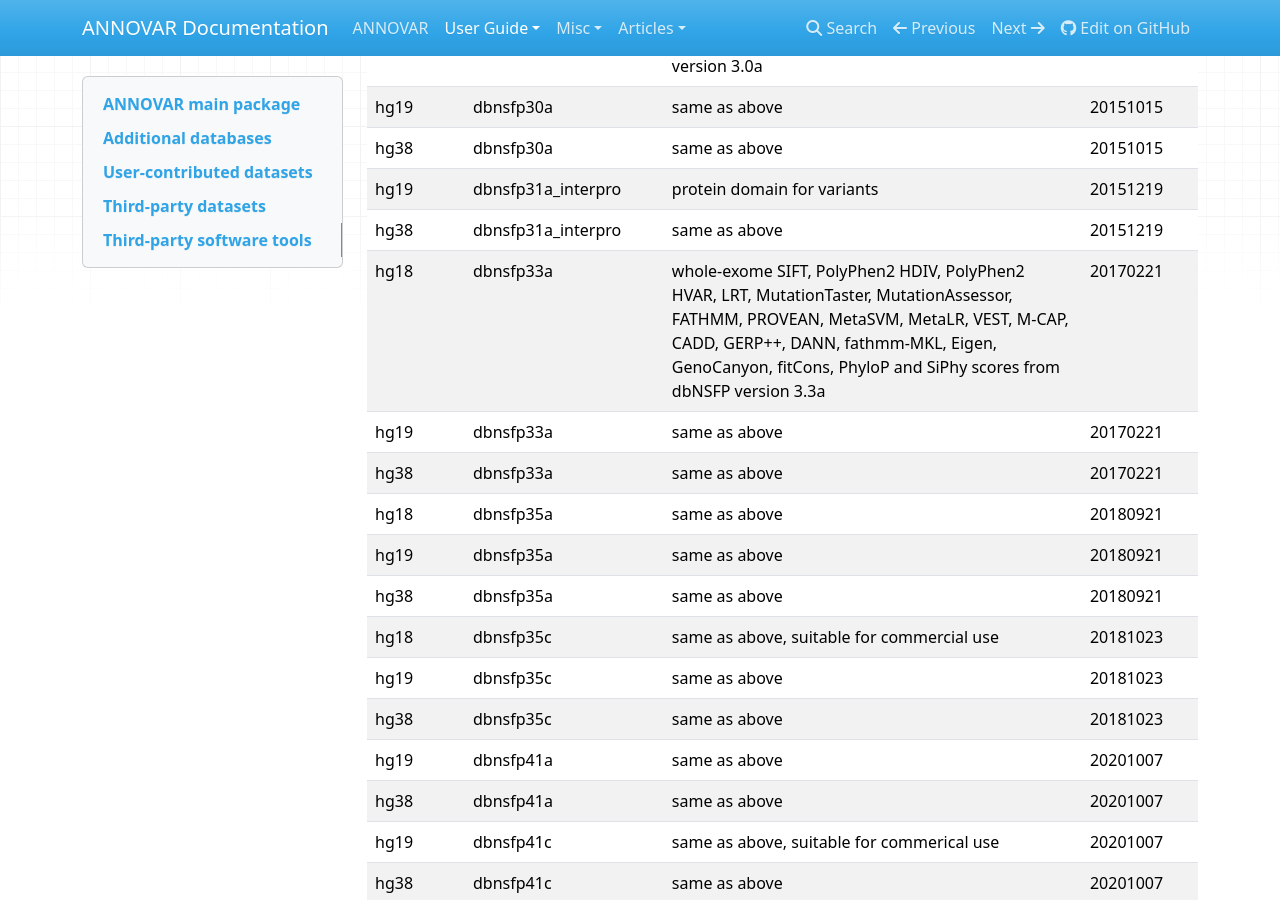
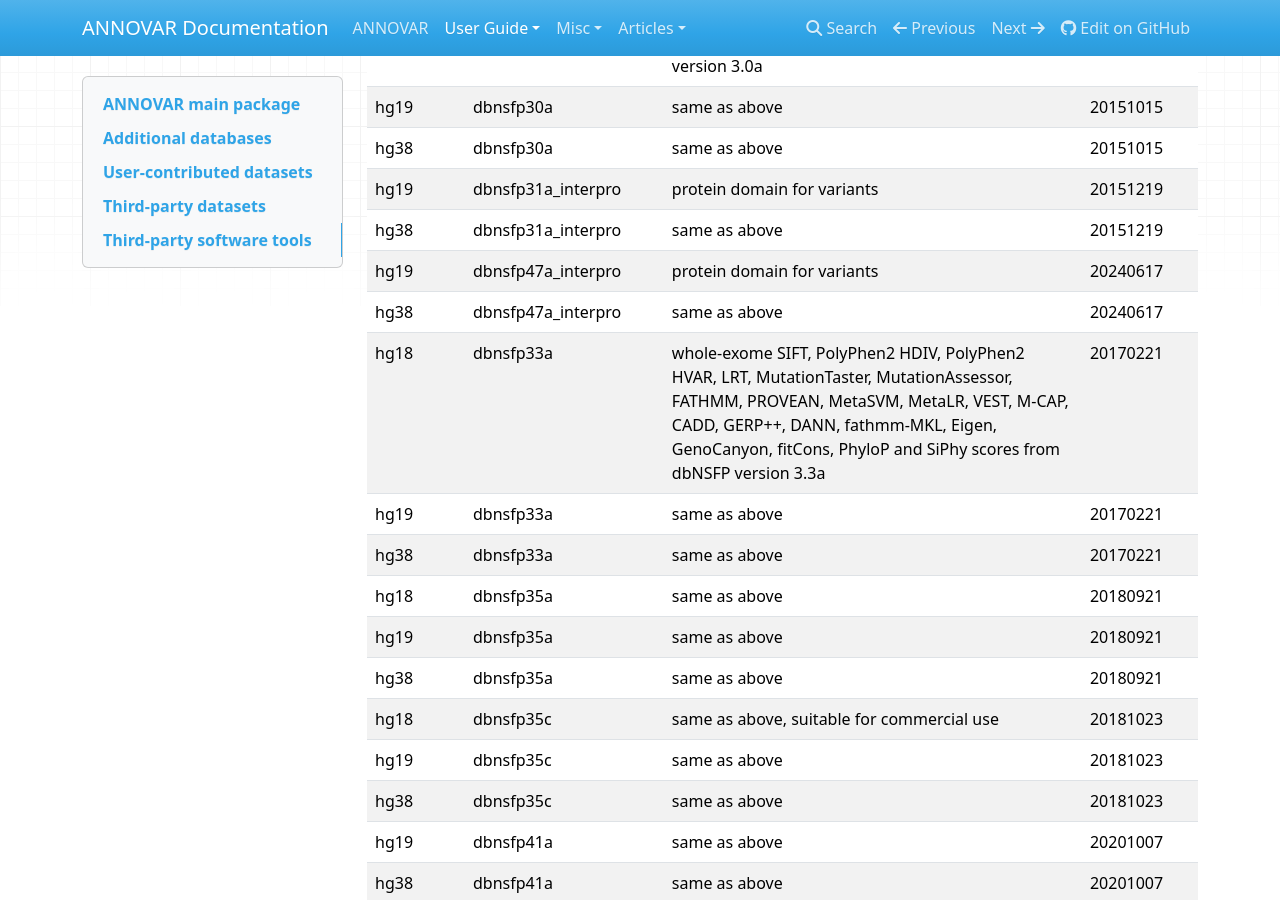
Before and after one commit to WGLab/doc-ANNOVAR, an MkDocs documentation site: the page built from docs/user-guide/download.md, in a window 1280 px wide and 900 px high, scrolled down 2159 px. Built offline with MkDocs 1.6.1, drawn with Linux system fonts in a browser that asks for light colours; nearby versions of some CDN libraries; comment, search, counter and statistics services are not loaded.

Commit message:
Update download.md

```diff
--- a/docs/user-guide/download.md
+++ b/docs/user-guide/download.md
@@ -51,6 +51,8 @@ NOTE: several whole-genome databases (cadd, cadd13, fathmm, dann, eigen, gerp++,
 | hg38 | dbnsfp30a | same as above | 20151015 |
 | hg19 | dbnsfp31a_interpro | protein domain for variants | 20151219 |
 | hg38 | dbnsfp31a_interpro | same as above | 20151219 |
+| hg19 | dbnsfp47a_interpro | protein domain for variants | 20240617 |
+| hg38 | dbnsfp47a_interpro | same as above | 20240617 |
 | hg18 | dbnsfp33a | whole-exome SIFT, PolyPhen2 HDIV, PolyPhen2 HVAR, LRT, MutationTaster, MutationAssessor, FATHMM, PROVEAN, MetaSVM, MetaLR, VEST, M-CAP, CADD, GERP++, DANN, fathmm-MKL, Eigen, GenoCanyon, fitCons, PhyloP and SiPhy scores from dbNSFP version 3.3a | 20170221 |
 | hg19 | dbnsfp33a | same as above |  20170221 |
 | hg38 | dbnsfp33a | same as above | 20170221 |
```
